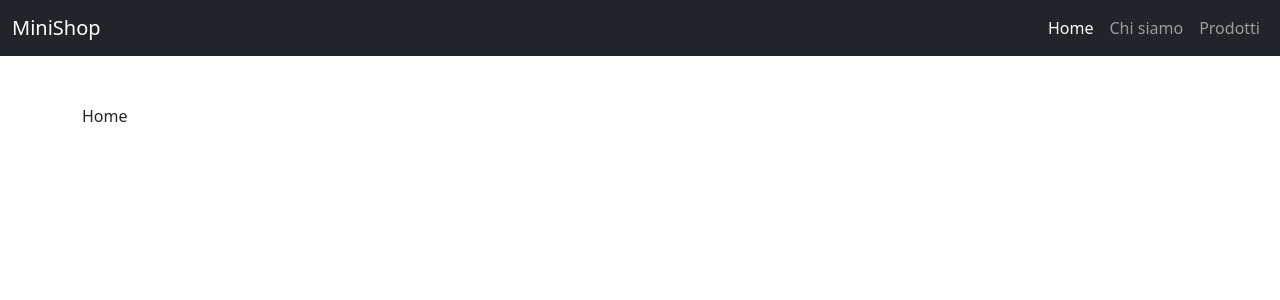
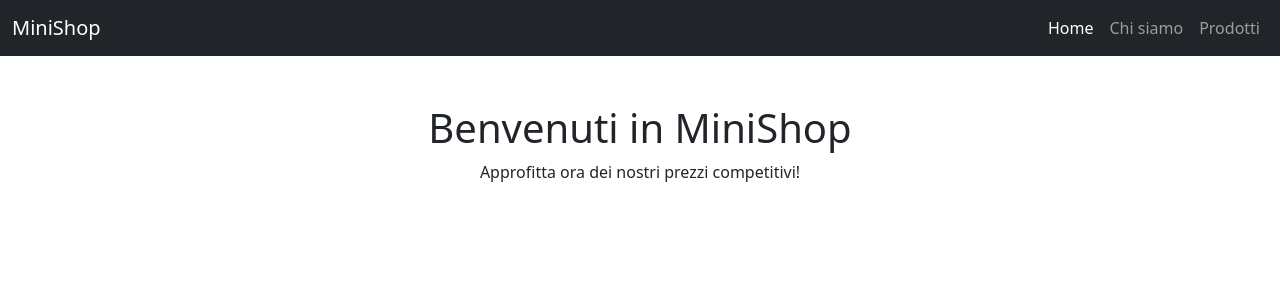
Before and after one commit to SimoneCriscuolo233/react-router, a React (Vite) app: page / in a window 1280 px wide. Shown: the top 300 px of the page. Built offline with nearby package versions, Linux system fonts and the light colour scheme.

Commit message:
feat: Update Home component with welcome message and promotional text

```diff
--- a/src/pages/Home.jsx
+++ b/src/pages/Home.jsx
@@ -4,8 +4,9 @@ const Home = () => {
 
       <div className='container my-5'>
         <div className="row">
-          <div className="col-12">
-            Home
+          <div className="col-12 text-center">
+            <h1>Benvenuti in MiniShop</h1>
+            <p>Approfitta ora dei nostri prezzi competitivi!</p>
 
           </div>
         </div>
```
